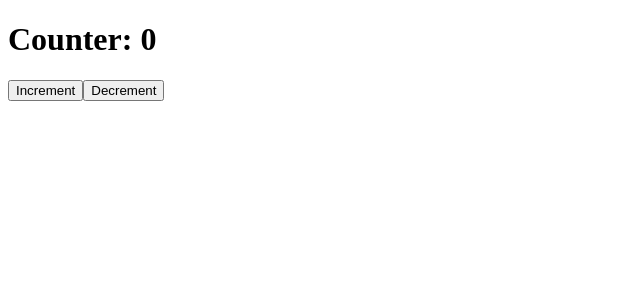
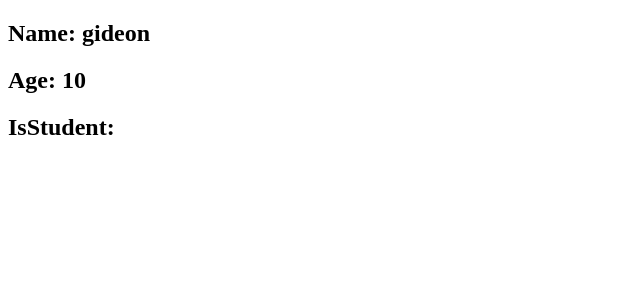
Before and after one commit to G1DY/ReactProjectsTS, a React (Vite) app in the folder reactTypescript/: page / in a window 1280 px wide. Shown: the top 300 px of the page, without its empty margins (0-640 px from the left). Built offline with nearby package versions, Linux system fonts and the light colour scheme.

Commit message:
user details project

```diff
--- a/reactTypescript/src/App.tsx
+++ b/reactTypescript/src/App.tsx
@@ -1,9 +1,9 @@
-import Counter from "./Components/Counter/Counter";
+import User from "./Components/UserDetails/User";
 
 const App = () => {
   return (
     <div>
-      <Counter />
+      <User name="gideon" age={10} isStudent={true} />
     </div>
   );
 };
--- /dev/null
+++ b/reactTypescript/src/Components/UserDetails/User.tsx
@@ -0,0 +1,16 @@
+interface user {
+  name: string;
+  age: number;
+  isStudent: boolean;
+}
+
+const User: React.FC<user> = ({ name, age, isStudent }) => {
+  return (
+    <article>
+      <h1>Name: {name}</h1>
+      <h1>Age: {age}</h1>
+      <h1>IsStudent: {isStudent}</h1>
+    </article>
+  );
+};
+export default User;
```
